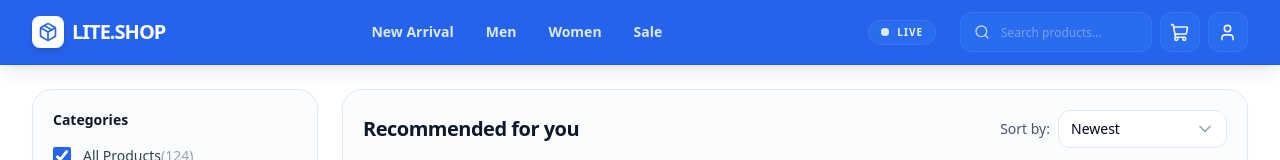
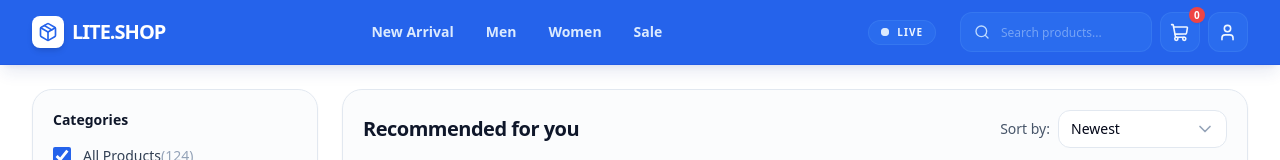
Before and after one commit to SangeethaNachimuthu/react_workshop_interactive-store, a React (Vite) app: page / in a window 1280 px wide. Shown: the top 160 px of the page. Built offline with nearby package versions, Linux system fonts and the light colour scheme.

Commit message:
Added 'Add to cart' function

```diff
--- a/src/App.tsx
+++ b/src/App.tsx
@@ -7,11 +7,12 @@ import {useState} from "react";
 const App = () => {
 
     const [searchTerm, setSearchTerm] = useState("");
+    const [cartCount, setCartCount] = useState(0);
 
     return (
         <div>
-          <Header searchTerm={searchTerm} setSearchTerm={setSearchTerm} />
-          <MainContent searchTerm={searchTerm} />
+          <Header searchTerm={searchTerm} setSearchTerm={setSearchTerm} cartCount={cartCount} />
+          <MainContent searchTerm={searchTerm} setCartCount={setCartCount} />
           <Newsletter />
           <Footer />
         </div>
--- a/src/components/Header.tsx
+++ b/src/components/Header.tsx
@@ -11,12 +11,13 @@ const navItems: NavItem[] = [
     {label: "Sale", href: "#"},
 ]
 
-export type HeaderProps = {
+type HeaderProps = {
     searchTerm: string;
     setSearchTerm: (value:string)=> void;
+    cartCount: number;
 }
 
-const Header = ({searchTerm, setSearchTerm}:HeaderProps) => {
+const Header = ({searchTerm, setSearchTerm, cartCount}:HeaderProps) => {
 
     const handleSearch = (e: React.ChangeEvent<HTMLInputElement>) => {
         setSearchTerm(e.target.value);
@@ -79,8 +80,8 @@ const Header = ({searchTerm, setSearchTerm}:HeaderProps) => {
                         >
                             <ShoppingCart size={19}/>
                             {/** Cart Count Badge **/}
-                            <span id="cart-count" className="absolute -top-1.5 -right-1.5 flex h-4 w-4 items-center justify-center rounded-full bg-red-500 text-[10px] font-bold text-white shadow-sm hidden">
-                                0
+                            <span id="cart-count" className="absolute -top-1.5 -right-1.5 flex h-4 w-4 items-center justify-center rounded-full bg-red-500 text-[10px] font-bold text-white shadow-sm ">
+                                {cartCount}
                             </span>
                         </button>
 
--- a/src/components/MainContent.tsx
+++ b/src/components/MainContent.tsx
@@ -1,11 +1,14 @@
 import Sidebar from "./Sidebar.tsx";
 import ProductSection from "./ProductSection.tsx";
-import type {FilterState} from "../product.ts";
 import {useState} from "react";
+import * as React from "react";
 
+type MainContentProps = {
+    searchTerm: string
+    setCartCount: React.Dispatch<React.SetStateAction<number>>;
+}
 
-
-const MainContent = ({searchTerm}:FilterState) => {
+const MainContent = ({searchTerm, setCartCount}:MainContentProps) => {
 
     const [selectedCategory, setSelectedCategory] = useState<string[]>(["All Products"]);
 
@@ -20,6 +23,7 @@ const MainContent = ({searchTerm}:FilterState) => {
                     <ProductSection
                         searchTerm={searchTerm}
                         selectedCategory={selectedCategory}
+                        setCartCount={setCartCount}
                     />
                 </div>
             </main>
--- a/src/components/ProductCard.tsx
+++ b/src/components/ProductCard.tsx
@@ -1,8 +1,13 @@
 import {Eye, Heart, Plus, Star} from "lucide-react";
 import type {ProductItem} from "../product.ts";
+import * as React from "react";
 
+type ProductCardProps = {
+    product: ProductItem;
+    setCartCount: React.Dispatch<React.SetStateAction<number>>;
+}
 
-const ProductCard = (product : ProductItem) => {
+const ProductCard = ({product, setCartCount} : ProductCardProps) => {
     //Destructing (Instead of using product.name, we can use name.)
     const {
         image,
@@ -15,6 +20,11 @@ const ProductCard = (product : ProductItem) => {
         finalPrice,
         status
     } = product;
+
+
+    const handleAddToCart = () => {
+        setCartCount((prev) => prev + 1);
+    }
 
     return (
         <article className="border border-slate-200 rounded-[1.25rem] bg-white p-3
@@ -102,6 +112,7 @@ const ProductCard = (product : ProductItem) => {
                             }`}
                             aria-label="Add to cart"
                             disabled={!inStock}
+                            onClick={handleAddToCart}
                     >
                         {inStock ? "Add to Cart" : "Notify Me"}
                     </button>
--- a/src/components/ProductList.tsx
+++ b/src/components/ProductList.tsx
@@ -1,8 +1,8 @@
-import type {FilterState, ProductItem} from "../product.ts";
+import type {ProductItem, ProductProps} from "../product.ts";
 import ProductCard from "./ProductCard.tsx";
 
 
-const ProductList = ({searchTerm, selectedCategory}:FilterState) => {
+const ProductList = ({searchTerm, selectedCategory, setCartCount}:ProductProps) => {
 
     const productList : ProductItem[] = [
         {
@@ -93,7 +93,7 @@ const ProductList = ({searchTerm, selectedCategory}:FilterState) => {
                 </div>
             ) : (
                 filteredProducts.map((product) => (
-                    <ProductCard key = {product.id} {...product} />
+                    <ProductCard key = {product.id} product={product} setCartCount={setCartCount}  />
                 ))
             )}
         </div>
--- a/src/components/ProductSection.tsx
+++ b/src/components/ProductSection.tsx
@@ -1,9 +1,10 @@
 import ProductList from "./ProductList.tsx";
 import Pagination from "./Pagination.tsx";
 import {ChevronDown} from "lucide-react";
-import type {FilterState} from "../product.ts";
+import type {ProductProps} from "../product.ts";
 
-const ProductSection = ({searchTerm, selectedCategory}:FilterState) => {
+
+const ProductSection = ({searchTerm, selectedCategory, setCartCount}:ProductProps) => {
     return (
         <section className="lg:col-span-9">
             <div className="border border-slate-200 rounded-[1.25rem] bg-slate-50/50 backdrop-blur-sm shadow-sm transition-all duration-300 hover:shadow-xl hover:border-blue-400 p-5">
@@ -28,7 +29,11 @@ const ProductSection = ({searchTerm, selectedCategory}:FilterState) => {
                 </div>
                 <div className="mt-5 h-px bg-slate-100"></div>
 
-                <ProductList searchTerm={searchTerm} selectedCategory={selectedCategory} />
+                <ProductList
+                    searchTerm={searchTerm}
+                    selectedCategory={selectedCategory}
+                    setCartCount={setCartCount}
+                />
                 <Pagination />
             </div>
         </section>
--- a/src/product.ts
+++ b/src/product.ts
@@ -1,3 +1,5 @@
+import * as React from "react";
+
 export type ProductItem = {
     id: number;
     image: string;
@@ -11,7 +13,8 @@ export type ProductItem = {
     status: string;
 };
 
-export type FilterState = {
+export type ProductProps = {
     searchTerm: string;
-    selectedCategory: string[];
+    selectedCategory: string[]
+    setCartCount: React.Dispatch<React.SetStateAction<number>>;
 }
```
